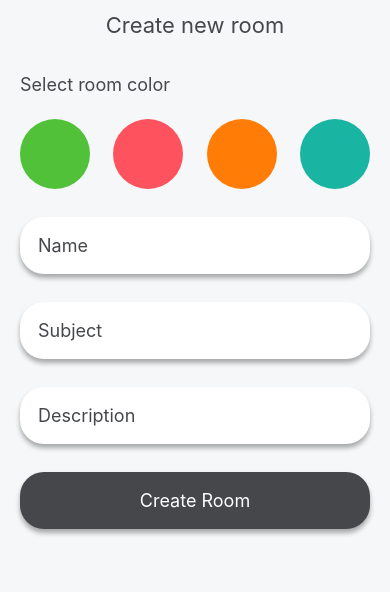
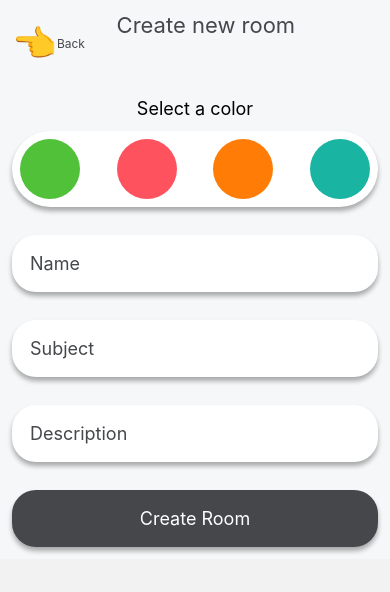
Before and after one commit to Cancuuu/classcore, a React Native app: screen /AddRoom in a window 390 px wide. Shown: the top 592 px of the page. Built offline with nearby package versions, Linux system fonts and the light colour scheme.

Commit message:
some styles

```diff
--- a/src/App.tsx
+++ b/src/App.tsx
@@ -3,11 +3,14 @@ import { NavigationContainer } from '@react-navigation/native'
 import { createNativeStackNavigator } from '@react-navigation/native-stack'
 import Home from './screens/Home'
 import AddRoom from './screens/AddRoom'
+import { StatusBar } from 'expo-status-bar'
 
 const Stack = createNativeStackNavigator()
 
 function App() {
   return (
+    <>
+      <StatusBar style="dark" />
       <NavigationContainer>
         <Stack.Navigator
           screenOptions={{
@@ -19,6 +22,7 @@ function App() {
           <Stack.Screen name="AddRoom" component={AddRoom} />
         </Stack.Navigator>
       </NavigationContainer>
+    </>
   )
 }
 
--- a/src/components/ColorPicker.tsx
+++ b/src/components/ColorPicker.tsx
@@ -1,5 +1,5 @@
-import { View, Pressable } from 'react-native'
-import { colors } from '../constants/theme'
+import { View, Pressable, Text } from 'react-native'
+import { colors, lightShadow } from '../constants/theme'
 
 const COLORS_FOR_PICK = [colors.green, colors.pink, colors.orange, colors.turquoise]
 
@@ -11,11 +11,24 @@ export const ColorPicker = ({
   colorSelected: string | null
 }) => {
   return (
+    <View>
+      <Text
+        style={{
+          textAlign: 'center',
+          marginBottom: 12,
+          fontSize: 18
+        }}
+      >
+        Select a color
+      </Text>
       <View
         style={{
           flexDirection: 'row',
           justifyContent: 'space-between',
-        marginTop: 24
+          backgroundColor: '#FFF',
+          borderRadius: 100,
+          padding: 8,
+          ...lightShadow
         }}
       >
         {COLORS_FOR_PICK.map((color) => (
@@ -26,12 +39,13 @@ export const ColorPicker = ({
                 borderWidth: colorSelected === color ? 2 : 0,
                 borderColor: colors.darkGray,
                 borderRadius: 100,
-              width: 70,
-              height: 70
+                width: 60,
+                height: 60
               }}
             />
           </Pressable>
         ))}
       </View>
+    </View>
   )
 }
--- a/src/layout/index.tsx
+++ b/src/layout/index.tsx
@@ -1,28 +1,54 @@
-import { View, Text, SafeAreaView } from 'react-native'
+import { Pressable, View, Text } from 'react-native'
 import React from 'react'
 import { useSafeAreaInsets } from 'react-native-safe-area-context'
-import { Subtitle } from '../components/Text'
+import { Subtitle, Title } from '../components/Text'
+import { useNavigation } from '@react-navigation/native'
+import { colors } from '../constants/theme'
 
 export interface LayoutProps {
   children: React.ReactNode
   titleHeader?: string
+  backButton: boolean
 }
 
-const Layout = ({ children, titleHeader }: LayoutProps) => {
+const Layout = ({ children, titleHeader, backButton }: LayoutProps) => {
   const { top } = useSafeAreaInsets()
+  const navigator = useNavigation()
 
   return (
-    <View
-      style={[{ flex: 1, padding: 12, backgroundColor: '#F5F7F8' }, top > 0 && { marginTop: top }]}
-    >
-      {titleHeader && (
-        <View style={{ alignItems: 'center', marginBottom: 36 }}>
-          <Subtitle text={titleHeader} />
-        </View>
-      )}
+    <View style={[{ padding: 12, backgroundColor: '#F5F7F8' }, top > 0 && { paddingTop: top }]}>
+      <View style={{ flexDirection: 'row', justifyContent: 'center' }}>
+        {backButton && (
+          <Pressable
+            style={{
+              flex: 1,
+              flexDirection: 'row',
+              alignItems: 'center'
+            }}
+            onPress={() => navigator.goBack()}
+          >
+            <Title text="👈" />
+            <Text
+              style={{
+                fontSize: 12,
+                color: colors.darkGray
+              }}
+            >
+              Back
+            </Text>
+          </Pressable>
+        )}
+        {titleHeader && (
+          <View style={{ marginBottom: 36, flex: 2.5 }}>
+            <Subtitle text={titleHeader} />
+          </View>
+        )}
+      </View>
       {children}
     </View>
   )
 }
 
 export default Layout
+
+//
--- a/src/screens/AddRoom.tsx
+++ b/src/screens/AddRoom.tsx
@@ -1,7 +1,6 @@
 import { View, Text, Pressable } from 'react-native'
 import React, { useState } from 'react'
 import Layout from '../layout'
-import { Label } from '../components/Text'
 import { colors, lightShadow } from '../constants/theme'
 import { useForm } from '../hooks/useForm'
 import { ColorPicker } from '../components/ColorPicker'
@@ -35,10 +34,9 @@ const AddRoom = () => {
   }
 
   return (
-    <Layout titleHeader="Create new room">
-      <View style={{ gap: 28, paddingHorizontal: 8 }}>
+    <Layout titleHeader="Create new room" backButton>
+      <View style={{ gap: 28, marginTop: 24 }}>
         <View>
-          <Label text="Select room color" />
           <ColorPicker setColor={setRoomColor} colorSelected={color} />
         </View>
         <StyledTextInput label={NAME} onChangeText={(text) => handleFormValueChange(NAME, text)} />
--- a/src/screens/Home.tsx
+++ b/src/screens/Home.tsx
@@ -21,9 +21,8 @@ const Header = () => (
 
 const Home = () => {
   return (
-    <Layout>
-      <Header />
-      <View style={{ marginTop: 24 }}>
+    <Layout backButton={false}>
+      <View style={{ marginTop: 12 }}>
         <Title text={`Welcome to ClassCore`} />
         <View style={{ marginTop: 48, gap: 12 }}>
           <Link to={'/AddRoom'}>
```
Also changed, not shown: 1 other file (tests, documents, lock files or other folders). Lines whose indentation alone changed are shown as unchanged.
